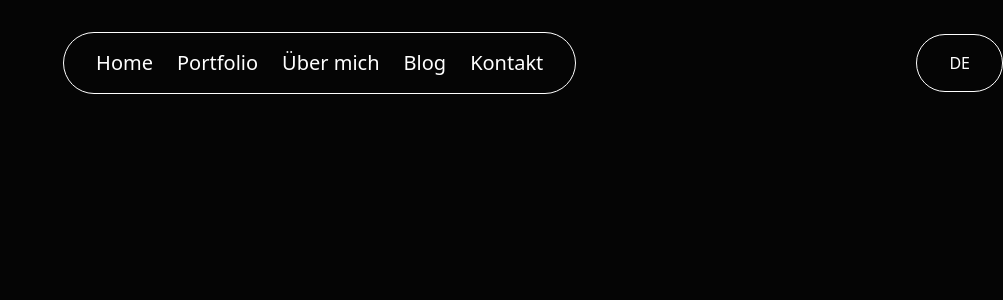
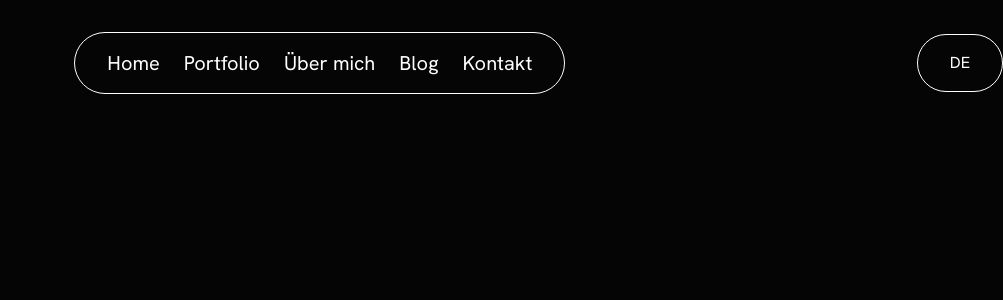
Before and after one commit to p-harting/portfolio, a Next.js app: page / in a window 1280 px wide. Shown: the top 300 px of the page, without its empty margins (277-1280 px from the left). Built offline with nearby package versions, Linux system fonts and the light colour scheme.

Commit message:
Add fonts.ts to import fonts and apply them to root layout

```diff
--- a/app/(root)/layout.tsx
+++ b/app/(root)/layout.tsx
@@ -1,5 +1,6 @@
-import "@/app/globals.css";
+import "@/app/globals.css"
 import Navbar from "@/components/Navbar";
+import { hanken } from "@/components/fonts";
 
 export default function RootLayout({
   children,
@@ -8,7 +9,7 @@ export default function RootLayout({
 }>) {
   return (
     <html lang="de">
-      <body>
+      <body className={`${hanken.className}`}>
         <header>
           <Navbar />
         </header>
--- a/app/layout.tsx
+++ /dev/null
@@ -1,15 +0,0 @@
-import "@/app/globals.css";
-
-export default function RootLayout({
-  children,
-}: Readonly<{
-  children: React.ReactNode;
-}>) {
-  return (
-    <html lang="de">
-      <body>
-        {children}
-      </body>
-    </html>
-  );
-}
--- /dev/null
+++ b/components/fonts.ts
@@ -0,0 +1,3 @@
+import { Hanken_Grotesk  } from 'next/font/google';
+
+export const hanken = Hanken_Grotesk({ subsets: ['latin'] });
```
